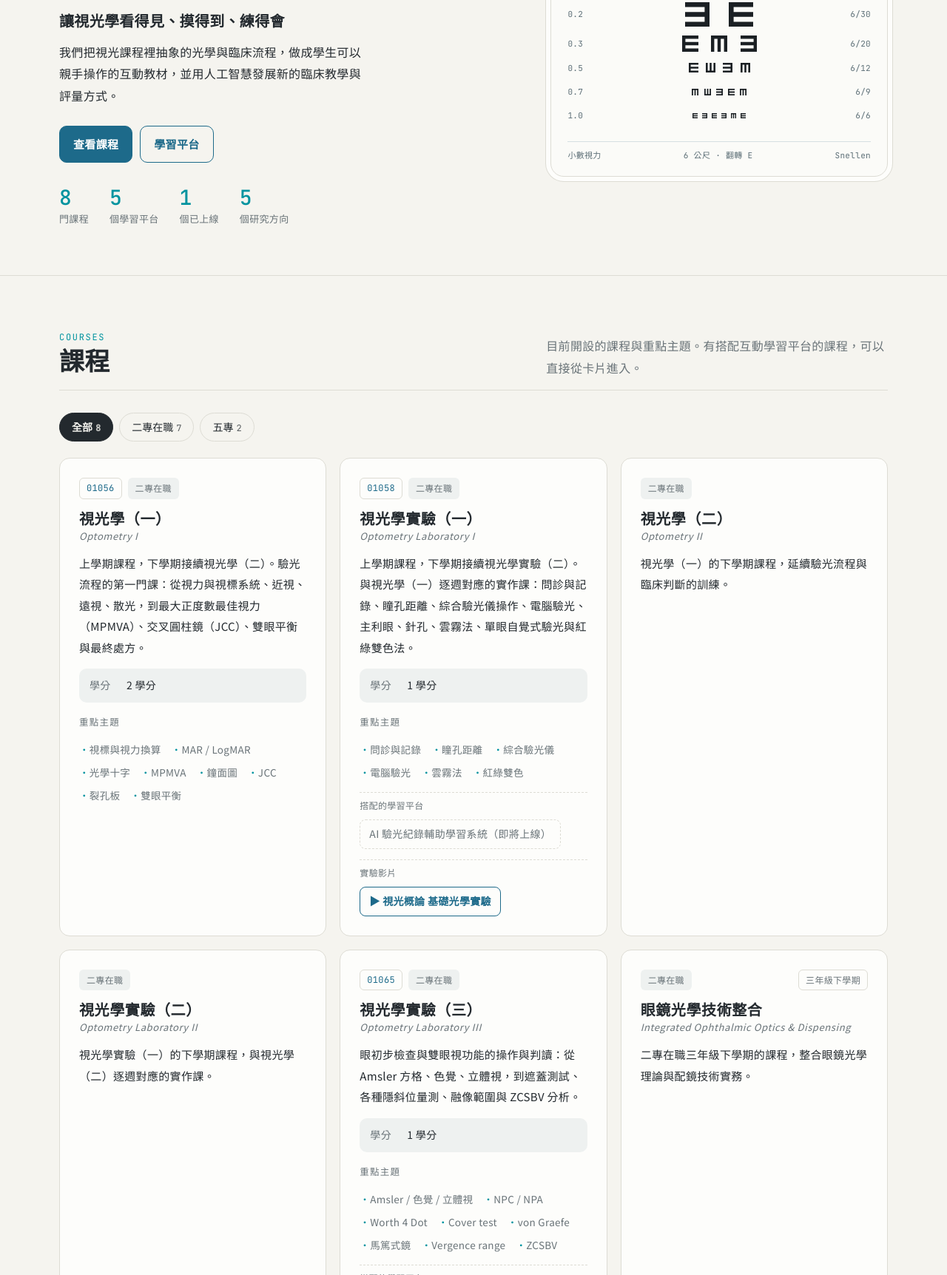
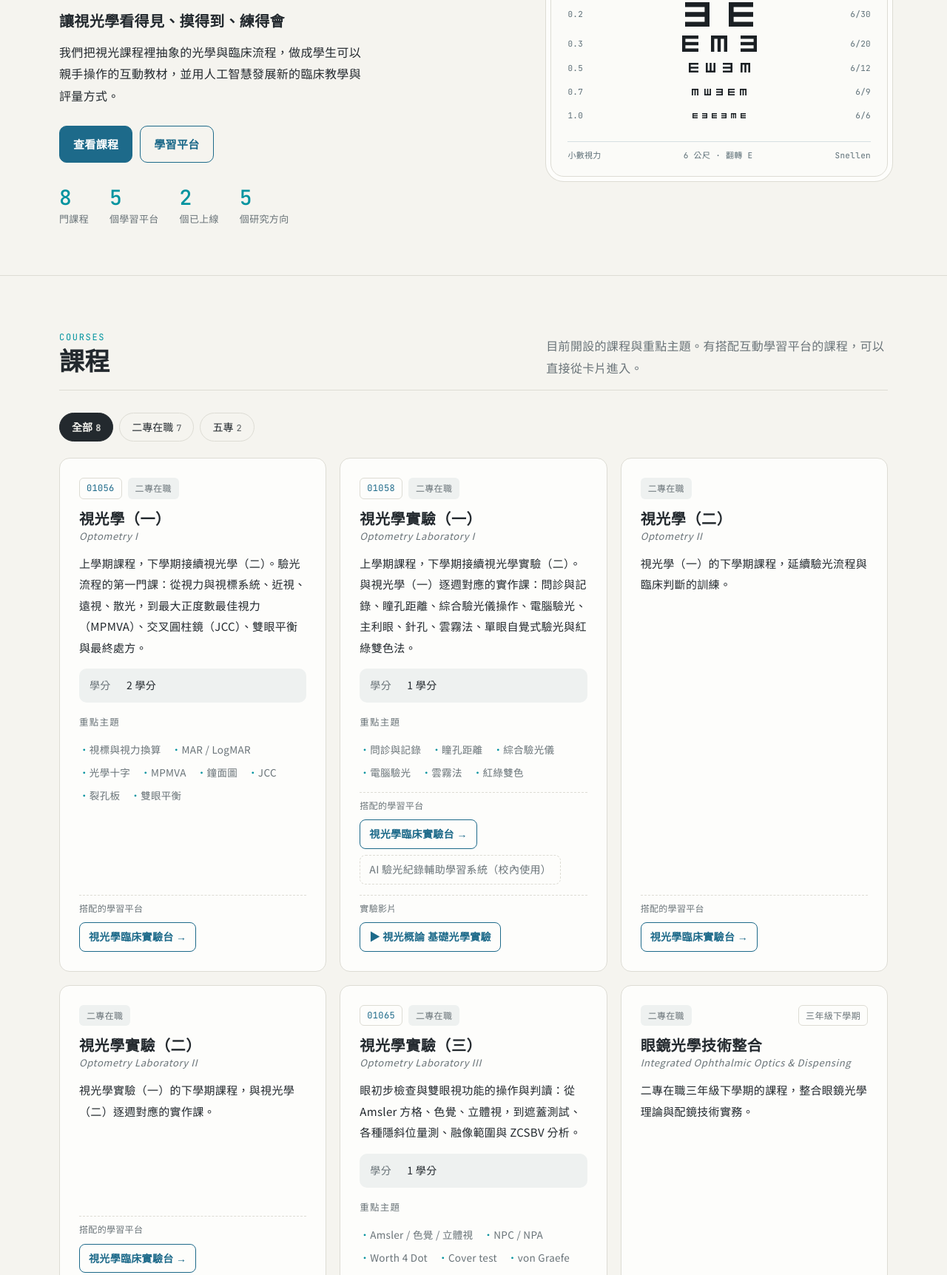
Before and after one commit to KW-Ted-Lee/OptoEdu-AI-Lab, a plain HTML site: page index.html in a window 1280 px wide. Shown: the part 292-2016 px from the top of the page at 74% size. Drawn offline with Linux system fonts and the light colour scheme.

Commit message:
Add files via upload

```diff
--- a/assets/site-data.js
+++ b/assets/site-data.js
@@ -26,7 +26,7 @@ window.LAB_CONFIG = {
       time: "", room: "", status: "",
       credits: "2 學分",
       topics: ["視標與視力換算", "MAR / LogMAR", "光學十字", "MPMVA", "鐘面圖", "JCC", "裂孔板", "雙眼平衡"],
-      platforms: [],
+      platforms: ["optometry-lab-bench"],
     },
     {
       id: "optometry-lab-1", code: "01058", tag: "二專在職", semester: "",
@@ -35,7 +35,7 @@ window.LAB_CONFIG = {
       time: "", room: "", status: "",
       credits: "1 學分",
       topics: ["問診與記錄", "瞳孔距離", "綜合驗光儀", "電腦驗光", "雲霧法", "紅綠雙色"],
-      platforms: ["record-ai"],
+      platforms: ["optometry-lab-bench", "record-ai"],
     },
     {
       id: "optometry-2", code: "", tag: "二專在職", semester: "",        // TODO：課號、學分、重點主題
@@ -44,7 +44,7 @@ window.LAB_CONFIG = {
       time: "", room: "", status: "",
       credits: "",
       topics: [],
-      platforms: [],
+      platforms: ["optometry-lab-bench"],
     },
     {
       id: "optometry-lab-2", code: "", tag: "二專在職", semester: "",    // TODO：課號、學分、重點主題
@@ -53,7 +53,7 @@ window.LAB_CONFIG = {
       time: "", room: "", status: "",
       credits: "",
       topics: [],
-      platforms: [],
+      platforms: ["optometry-lab-bench"],
     },
     {
       id: "optometry-lab-3", code: "01065", tag: "二專在職", semester: "",
@@ -93,7 +93,8 @@ window.LAB_CONFIG = {
     },
   ],
 
-  /* 學習平台：url 用相對於網站根目錄的路徑（例如 "/optics-bench/"），外部網址也可以 */
+  /* 學習平台：url 用相對於網站根目錄的路徑（例如 "/optics-bench/"），外部網址也可以
+     status：live 上線中／soon 即將上線／dev 開發中／campus 校內使用（不顯示連結）；note 會顯示在說明下方 */
   platforms: [
     {
       id: "optics-bench", zh: "視光光學實驗台", en: "Optics Bench",
@@ -103,11 +104,11 @@ window.LAB_CONFIG = {
       stats: "15 章・30 實驗・83 種練習題型",
     },
     {
-      id: "optometry-lab-bench", zh: "視光學實驗台", en: "Optometry Lab Bench",
-      desc: "驗光實作的互動練習平台，內容整理中。",   // TODO：補上正式說明
-      url: "", status: "soon",                           // TODO：補上網址後把 status 改成 "live"
-      tags: ["驗光實作"],
-      stats: "",
+      id: "optometry-lab-bench", zh: "視光學臨床實驗台", en: "Clinical Optometry Bench",
+      desc: "視光學（一）（二）的互動教材：把視力表、驗光流程與雙眼視覺檢查做成可操作的模擬，每章先建立觀念、預測結果，再動手驗證，搭配觀念檢核與隨機數字練習題。",
+      url: "https://kw-ted-lee.github.io/general.optometry-lab/", status: "live",
+      tags: ["驗光流程", "臨床模擬", "互動實驗"],
+      stats: "序章＋9 章",
     },
     {
       id: "optquest", zh: "OptQuest II", en: "Optometry RPG",
@@ -119,7 +120,8 @@ window.LAB_CONFIG = {
     {
       id: "record-ai", zh: "AI 驗光紀錄輔助學習系統", en: "Refraction Record Coach",
       desc: "拍下紙本驗光紀錄表，系統辨識內容後檢查記錄完整性與臨床合理性，即時給學生學習回饋。",
-      url: "", status: "soon",
+      url: "", status: "campus",                          // 校內使用：不公開網址
+      note: "限本校學生使用",
       tags: ["影像辨識", "實作回饋"],
       stats: "",
     },
@@ -292,7 +294,7 @@ window.LAB_CONFIG = {
     phone: ["02-2858-4180", "分機 2415 / 2250"],
     address: ["台北市北投區聖景路92號", "馬偕醫護管理專科學校", "視光學科"],   // 每個元素一行
     topics: "招生諮詢、公益視力篩檢合作、課程與教材交流",
-    github: "",          // TODO：GitHub 個人頁網址
+    github: "https://github.com/kw-ted-lee",
   },
 
   copyright: {
--- a/assets/site.css
+++ b/assets/site.css
@@ -272,3 +272,5 @@ section.sec { padding-block: 76px; }
 .player .play:hover .pl-ic { transform: scale(1.08); }
 .player .pl-t { font-family: var(--font-display); font-size: 19px; font-weight: 700; text-align: center; }
 .player .pl-n { font-family: var(--font-mono); font-size: 12px; opacity: 0.8; }
+.status.campus { color: var(--accent); }
+.plat-note { margin: -4px 0 12px; font-size: 13.5px; font-weight: 700; color: var(--accent); }
--- a/assets/site.js
+++ b/assets/site.js
@@ -5,7 +5,7 @@
   const $ = (s, r = document) => r.querySelector(s);
   const esc = (s) => String(s == null ? "" : s).replace(/[&<>"]/g, (c) => ({ "&": "&amp;", "<": "&lt;", ">": "&gt;", '"': "&quot;" })[c]);
   const store = { get(k, d) { try { const v = localStorage.getItem(k); return v == null ? d : v; } catch (e) { return d; } }, set(k, v) { try { localStorage.setItem(k, v); } catch (e) {} } };
-  const STATUS = { live: ["上線中", "live"], soon: ["即將上線", "soon"], dev: ["開發中", "dev"] };
+  const STATUS = { live: ["上線中", "live"], soon: ["即將上線", "soon"], dev: ["開發中", "dev"], campus: ["校內使用", "campus"] };
   const PLAT = Object.fromEntries((C.platforms || []).map((p) => [p.id, p]));
 
   /* ---------- 主題 ---------- */
@@ -95,6 +95,7 @@
         <div class="card-top"><span class="status ${st[1]}">${st[0]}</span></div>
         <h3>${esc(p.zh)}<span class="en">${esc(p.en)}</span></h3>
         <p class="desc">${esc(p.desc)}</p>
+        ${p.note ? `<p class="plat-note">${esc(p.note)}</p>` : ""}
         ${p.stats ? `<div class="meta">${esc(p.stats)}</div>` : ""}
         ${p.tags && p.tags.length ? `<div class="tags">${p.tags.map((t) => `<span>${esc(t)}</span>`).join("")}</div>` : ""}
         ${usedBy.length ? `<div class="meta">用於：${usedBy.map(esc).join("、")}</div>` : ""}
@@ -215,7 +216,7 @@
     const idx = [];
     const add = (type, title, sub, text, target) => idx.push({ type, title, sub, target, hay: [title, sub, text].join(" ").toLowerCase() });
     (C.courses || []).forEach((c) => add("課程", c.zh, [c.en, [].concat(c.tag || []).join("・"), c.code].filter(Boolean).join("・"), [c.desc, (c.topics || []).join(" "), c.semester].join(" "), "course-" + c.id));
-    (C.platforms || []).forEach((p) => add("學習平台", p.zh, p.en, [p.desc, (p.tags || []).join(" "), p.stats].join(" "), "plat-" + p.id));
+    (C.platforms || []).forEach((p) => add("學習平台", p.zh, p.en, [p.desc, (p.tags || []).join(" "), p.stats, p.note, (STATUS[p.status] || [""])[0]].join(" "), "plat-" + p.id));
     (C.videos || []).forEach((v) => add("影音", v.zh, v.en, [v.desc, (v.tags || []).join(" "), (v.videos || []).map((x) => x.title).join(" "), "影片 YouTube"].join(" "), "video-" + v.id));
     (C.research || []).forEach((r, i) => add("研究", r.zh, r.en, [r.desc, (r.tags || []).join(" "), r.note].join(" "), "research-" + i));
     const PT = { poster: "poster 海報 研討會", journal: "journal 期刊 論文", book: "book 書 譯著 著作", talk: "talk 演講", conference: "conference 研討會 論文" };
```
